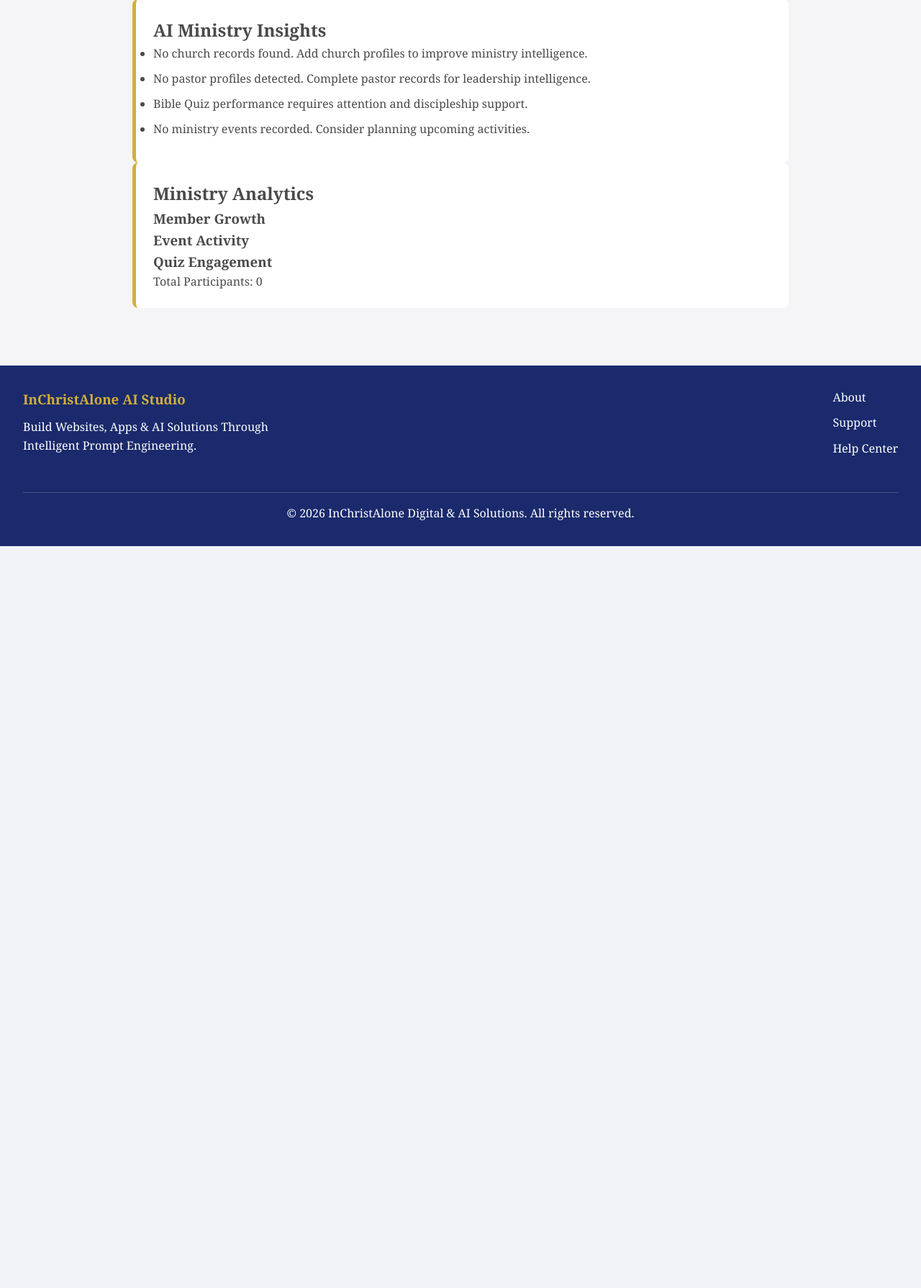
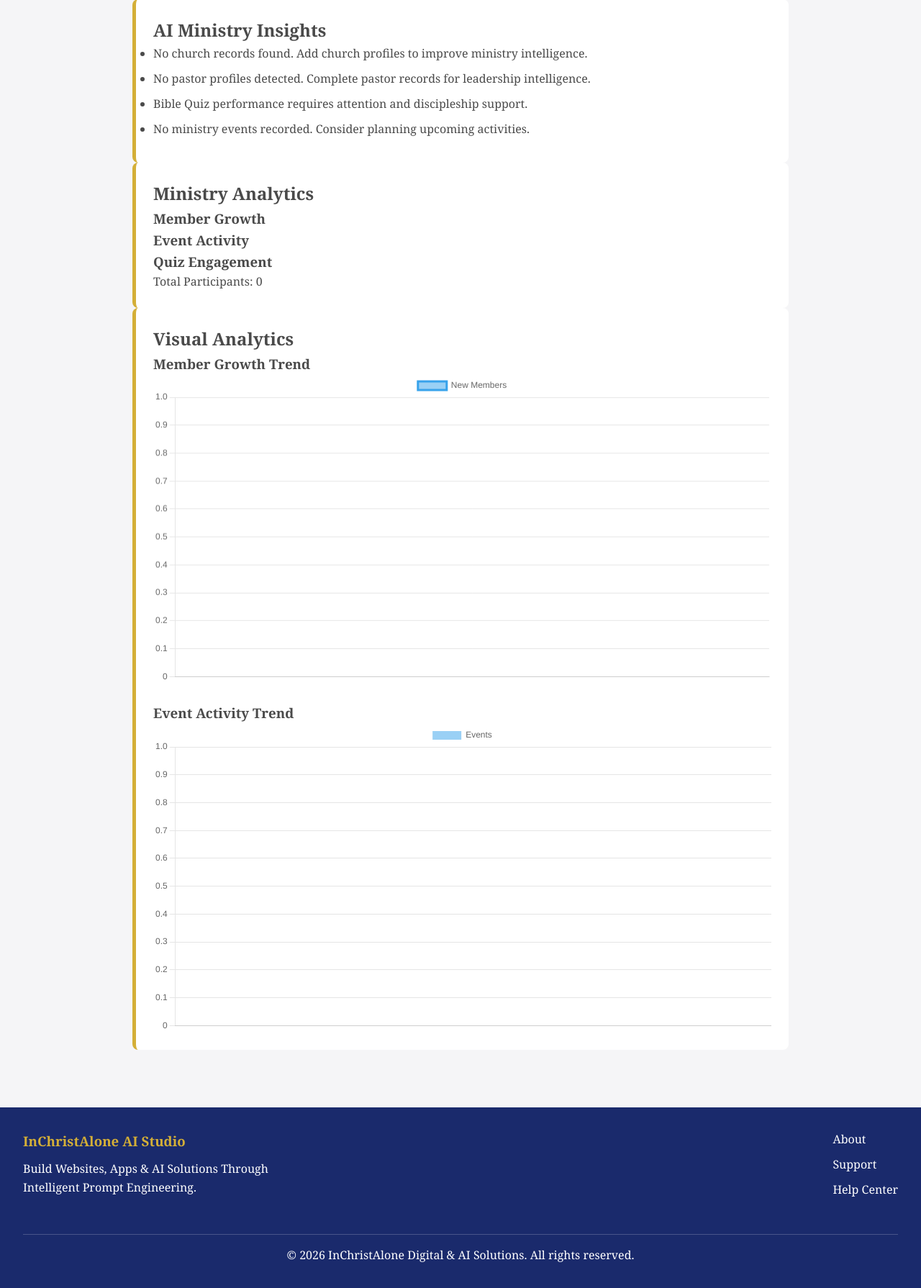
Before and after one commit to taiwolade-dot/InChristAlone-AI-Studio, a Flask app: page /ministry-intelligence in a window 1280 px wide. Shown: the part 676-2466 px from the top of the page at 72% size. Before the commit the page ends 1435 px from the top, so only its background shows below. Run offline with Flask 3, Linux system fonts and the light colour scheme; data that the repository does not hold is empty.

Commit message:
Add Ministry Intelligence visual analytics charts

```diff
--- a/modules/ministry_intelligence/routes.py
+++ b/modules/ministry_intelligence/routes.py
@@ -1,3 +1,5 @@
+import json
+
 from flask import render_template
 
 from . import ministry_intelligence_bp
@@ -22,10 +24,16 @@ def dashboard():
 
     analytics = generate_ministry_analytics()
 
+    chart_data = {
+        "member_growth": analytics["member_growth"],
+        "event_activity": analytics["event_activity"]
+    }
+
     return render_template(
         "ministry_intelligence/dashboard.html",
         summary=ministry_summary,
         insights=insights,
         health_score=health_score,
-        analytics=analytics
+        analytics=analytics,
+        chart_data=json.dumps(chart_data)
     )
--- a/modules/ministry_intelligence/templates/ministry_intelligence/dashboard.html
+++ b/modules/ministry_intelligence/templates/ministry_intelligence/dashboard.html
@@ -108,4 +108,59 @@ Total Participants:
 
 </div>
 
+
+<div class="insight-card">
+
+<h2>Visual Analytics</h2>
+
+<div>
+    <h3>Member Growth Trend</h3>
+    <canvas id="memberGrowthChart"></canvas>
+</div>
+
+<br>
+
+<div>
+    <h3>Event Activity Trend</h3>
+    <canvas id="eventActivityChart"></canvas>
+</div>
+
+</div>
+
+<script src="https://cdn.jsdelivr.net/npm/chart.js"></script>
+
+<script>
+const chartData = {{ chart_data|safe }};
+
+new Chart(
+    document.getElementById("memberGrowthChart"),
+    {
+        type: "line",
+        data: {
+            labels: Object.keys(chartData.member_growth),
+            datasets: [{
+                label: "New Members",
+                data: Object.values(chartData.member_growth)
+            }]
+        }
+    }
+);
+
+
+new Chart(
+    document.getElementById("eventActivityChart"),
+    {
+        type: "bar",
+        data: {
+            labels: Object.keys(chartData.event_activity),
+            datasets: [{
+                label: "Events",
+                data: Object.values(chartData.event_activity)
+            }]
+        }
+    }
+);
+
+</script>
+
 {% endblock %}
```
